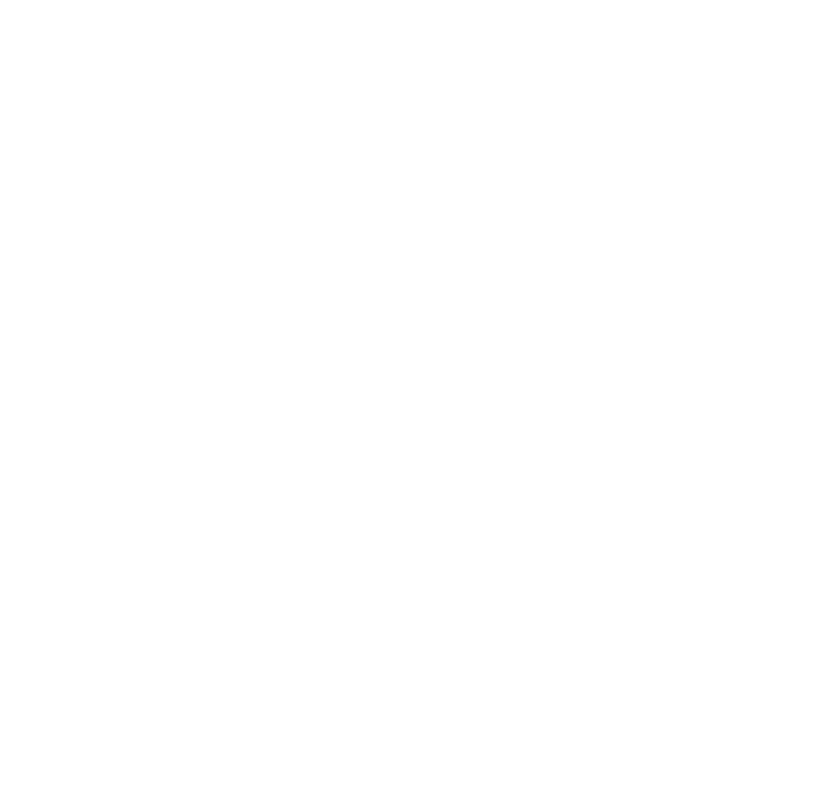
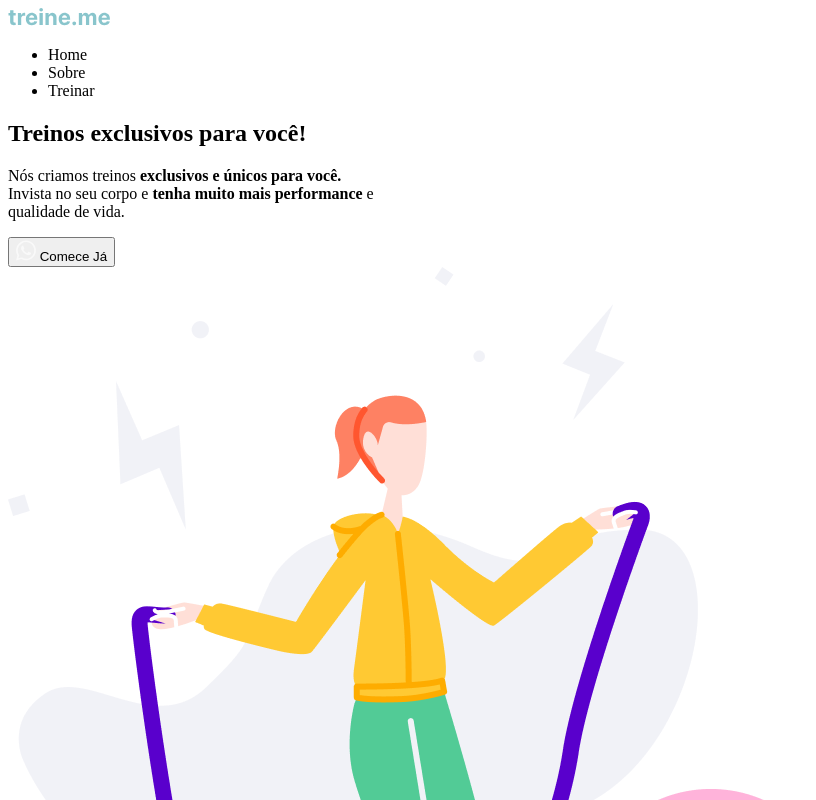
Before and after one commit to gabrielvtdev/projeto-explorer-02, a plain HTML site: page index.html in a window 1280 px wide. Shown: the top 800 px of the page, without its empty margins (0-816 px from the left). Drawn offline with Linux system fonts and the light colour scheme.

Commit message:
initial struct

```diff
--- a/index.html
+++ b/index.html
@@ -7,9 +7,33 @@
     <title>Document</title>
   </head>
   <body>
-    <div class="content">
-      <header></header>
-      <main></main>
+    <div class="page">
+      <header>
+        <img src="./assets/logo.svg" alt="Treine.me" />
+        <nav>
+          <ul>
+            <li>Home</li>
+            <li>Sobre</li>
+            <li>Treinar</li>
+          </ul>
+        </nav>
+      </header>
+      <main>
+        <section>
+          <h1>Treinos exclusivos para você!</h1>
+          <p>
+            Nós criamos treinos <strong>exclusivos e únicos para você.</strong>
+            <br />
+            Invista no seu corpo e
+            <strong>tenha muito mais performance</strong> e <br> qualidade de vida.
+          </p>
+          <button>
+            <img src="./assets/whats.svg" alt="Ícone do whatsapp">
+            Comece Já
+          </button>
+        </section>
+        <img src="./assets/img.png" alt="Um desenho de uma mulher pulando corda">
+      </main>
       <footer></footer>
     </div>
   </body>
```
Also changed, not shown: assets/img.png (renamed from assets/fitness-jump.png), assets/logo.svg (renamed from assets/treine.me.svg).
